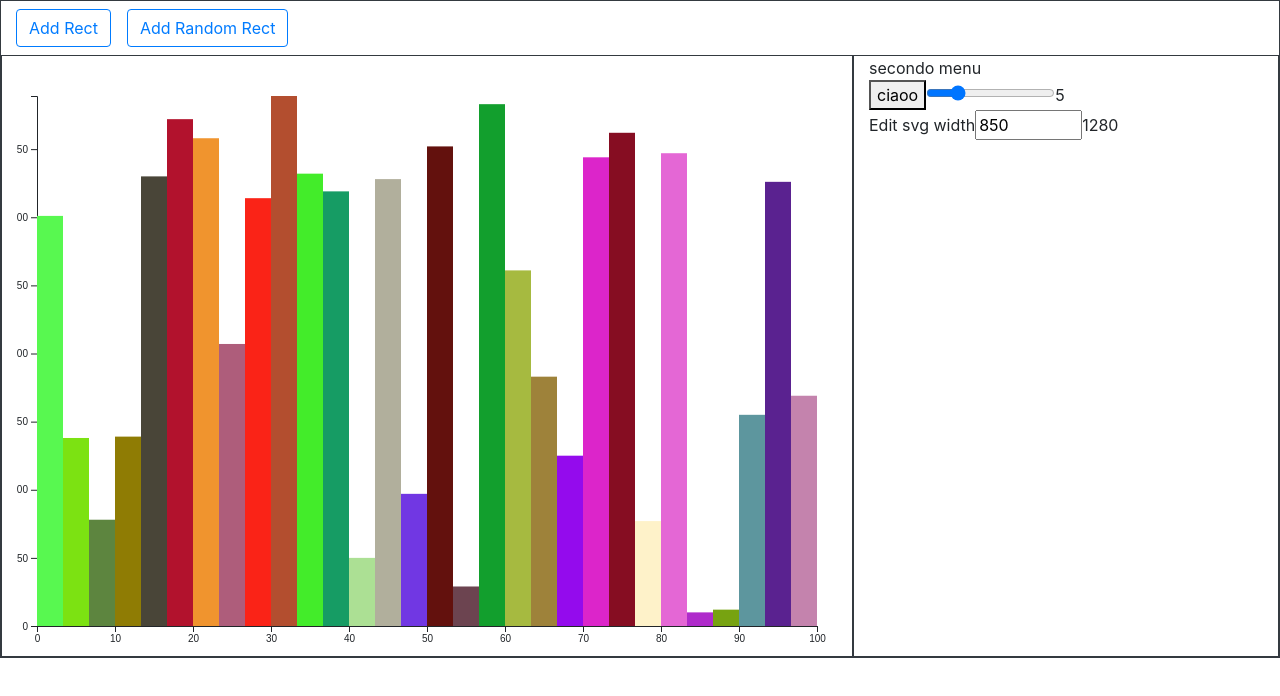
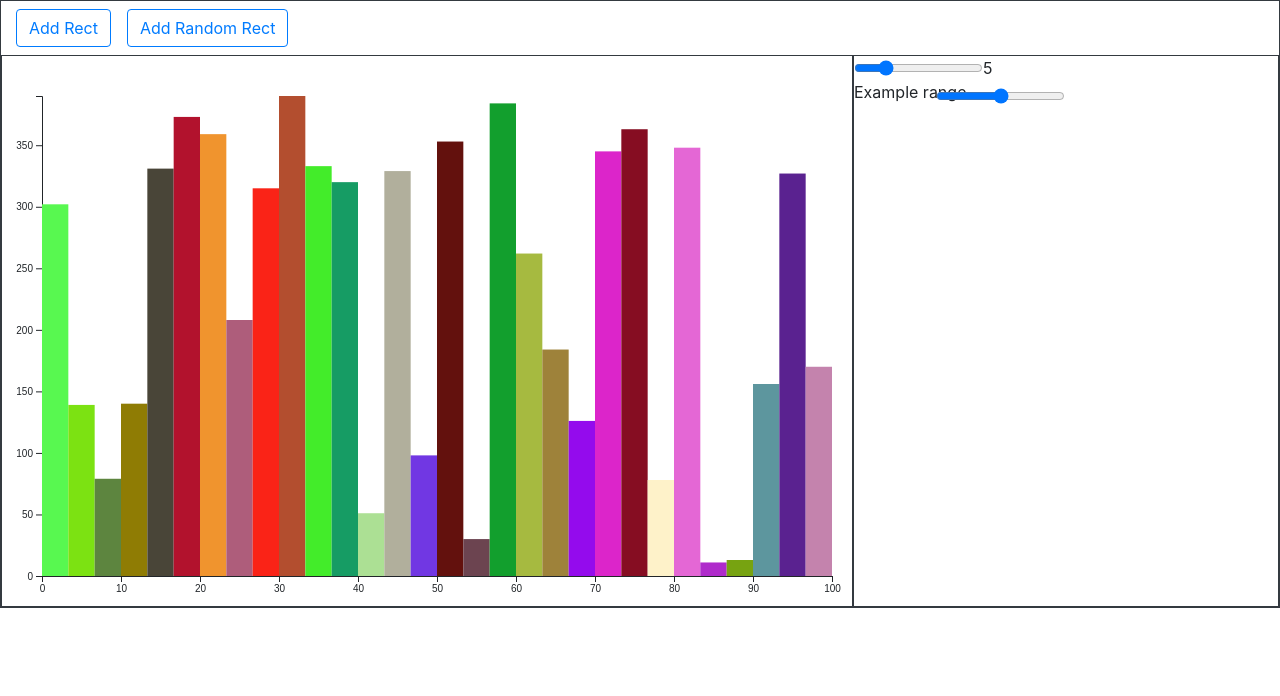
Before and after one commit to TurnuAlessandro/histogram-creation, a React (Create React App) app: page / in a window 1280 px wide. Shown: the top 696 px of the page. Built offline with nearby package versions, Linux system fonts and the light colour scheme.

Commit message:
Code Structure Modified

```diff
--- a/src/App.js
+++ b/src/App.js
@@ -8,7 +8,7 @@ import { getWidth, getHeight } from "./utils/pageDimensions";
 function element(uuid, value, color){
     return {
         uuid,
-        value: value ? value : Math.floor(Math.random() * 100 * 4), // +20 per evitare la presenza di zeri
+        value: value ? value : Math.floor(Math.random() * 100 * 4 + 1), // +20 per evitare la presenza di zeri
         color: color ? color : getRandomColor()
     };
 }
@@ -23,18 +23,15 @@ function App() {
     let addRectBtn = useRef(null);
     let addRandomRectBtn = useRef(null);
     let [svgWidth, setSvgWidth] = useState();
-    let [svgHeight, setSvgHeight] = useState(600);
+    let [svgHeight, setSvgHeight] = useState(550);
     let widthInput = useRef(null);
-
-
-let aaa = window.innerWidth
 
 
     let margin = {
         top: 40,
-        right: 50,
+        right: 20,
         bottom: 30,
-        left: 20
+        left: 40
     };
     let width = svgWidth - margin.left - margin.right;
     let height = svgHeight - margin.top - margin.bottom;
@@ -43,10 +40,12 @@ let aaa = window.innerWidth
     let maxYvalue = d3.max(dataArray, d => d.value);
 
 
+    // when the user change of the window
     window.onresize = () => {
         setSvgWidth((document.getElementById('histogram-container')?.clientWidth))
     }
 
+    // created to get the last and the first node of a d3 selection
     d3.selection.prototype.first = function (){
         return d3.select(this.nodes()[0])
     }
@@ -56,7 +55,7 @@ let aaa = window.innerWidth
 
 
     // Adds an element to the map at the end of the map => adds a rect after the last one
-    function addRandomElementToMap(data,transitionDuration){
+    function addRandomElementToMap(data, transitionDuration){
         let id = uuidv4();
         dataMap.set(id, element(id, data?.value, data?.color));
 
@@ -66,6 +65,12 @@ let aaa = window.innerWidth
         let newY = d3.scaleLinear()
             .range([0, height])
             .domain([d3.max([...dataMap.values()], d => d.value), 0])
+
+        // scale Y axis with transition
+        d3.select('#yAxis')
+            .transition()
+            .duration(transitionDuration)
+            .call(d3.axisLeft(newY));
 
         // movement of the other rects
         d3.select('svg')
@@ -94,6 +99,8 @@ let aaa = window.innerWidth
             .duration(transitionDuration)
             .attr('x', (dataMap.size-1)*(width / (dataArray.length+1)))
             .attr('width', (width) / (dataArray.length+1 > 0 ? dataArray.length+1 : 1))
+
+
 
 
         setTimeout(() => setDataMap(new Map(dataMap)), transitionDuration);
@@ -131,51 +138,27 @@ let aaa = window.innerWidth
 
 
 
-    useLayoutEffect(() => {
-
-
-
-        if (Array.isArray(dataArray)) {
-
-
-            d3.select('#histogram svg').remove();
-            let svg = d3.select("#histogram")
-                .append('svg')
-                .attr('width', width + margin.left + margin.right)
-                .attr('height', height + margin.bottom + margin.top)
-                .append('g')
-                .attr('transform', `translate(${margin.left},${margin.top})`)
-
-
 
 
     // X axis: scale and draw:
     var x = d3.scaleLinear()
         .domain([0, 100]) // axis y range
         .range([0, width]);//data.lenght]); // axis x range
-            var xAxis = svg.append("g")
-                .attr("transform", "translate(0," + height + ")");
-            xAxis.call(d3.axisBottom(x));
 
 
     // Y axis: scale and draw:
     var y = d3.scaleLinear()
         .range([0, height])
         .domain([d3.max(dataArray, d => d.value), 0])
-            let yAxis = svg.append("g");
+        .domain([d3.max(dataArray, d => d.value), 0])
 
-            yAxis.call(d3.axisLeft(y));
-
-
-            let translateX = width / (dataArray.length);
 
 
     d3.select('body')
         .attr('focusable', 'true')
-                .on('keydown', function(e) { // manage up, down and canc and n (or N) keys
+        .on('keydown', function(e) { // manage  n (or N) keys
             if(e.keyIdentifier == 'U+004E'){ // 'n' key
                 addRandomElementToMap();
-
             }
         });
 
@@ -187,11 +170,12 @@ let aaa = window.innerWidth
         if(newValue <= 0.5)
             newValue = 0.5
 
+
         if(newValue > maxYvalue){ // here the user changes the value with a value grater then the max value
-
             // update y axis value (scale domain)
             y.domain([newValue, 0]);
-                    yAxis.transition()
+            d3.select('#yAxis')
+                .transition()
                 .duration(transitionTime)
                 .call(d3.axisLeft(y));
 
@@ -212,7 +196,8 @@ let aaa = window.innerWidth
 
             // update y axis value (scale domain)
             y.domain([demainValue, 0]);
-                    yAxis.transition()
+            d3.select('#yAxis')
+                .transition()
                 .duration(transitionTime)
                 .call(d3.axisLeft(y));
         }
@@ -243,6 +228,45 @@ let aaa = window.innerWidth
             })
         }, transitionTime);
     }
+
+
+
+
+
+
+
+    useLayoutEffect(() => {
+
+        if (Array.isArray(dataArray)) {
+
+            d3.select('#histogram svg').remove();
+
+            let svg = d3.select("#histogram")
+                .append('svg')
+                .attr('width', width + margin.left + margin.right)
+                .attr('height', height + margin.bottom + margin.top)
+                .append('g')
+                .attr('transform', `translate(${margin.left},${margin.top})`)
+
+
+
+
+
+
+            var xAxis = svg.append("g")
+                .attr('id', 'xAxis')
+                .attr("transform", "translate(0," + height + ")");
+
+
+            let yAxis = svg.append("g")
+                .attr('id', 'yAxis');
+
+            xAxis.call(d3.axisBottom(x));
+
+            yAxis.call(d3.axisLeft(y));
+
+
+            let translateX = width / (dataArray.length);
 
 
 
@@ -438,20 +462,22 @@ let aaa = window.innerWidth
                         }}>
                         Add Random Rect
                     </button>
+
                 </div>
             </div>
             <div className='row'>
-        <div className='col-12 col-md-8 border border-dark' id='histogram-container'>
+
+
+
+
+
+
+                    <div className='col-12 col-md-8 border border-dark p-0' id='histogram-container'>
 
                         <div id="histogram" />
                     </div>
-        <div className='col-12 col-md-4 border border-dark'>
-secondo menu <br />
-            <div>
-                <button
-                    >
-                    ciaoo
-                </button>
+                    <div className='col-12 col-md-4 border border-dark '>
+<div className='row'>
                         <input
                             ref={wheel}
                             type="range"
@@ -462,41 +488,46 @@ secondo menu <br />
                             onChange={() => {
                                 setWheelSpeed(parseInt(wheel.current.value))
                             }}/>{wheelSpeed}
+</div>
                         <div>
+                        </div>
+                        <div className="input-group">
+                            <div>
+                                <label htmlFor="customRange1" className="form-label row">
+                                    Example range
+                                </label>
+                            </div>
+                            <div className="row">
+                                <input type="range" className="form-range" id="customRange1" />
                             </div>
                         </div>
 
-            <div>
-                <label htmlFor="widthInput">Edit svg width</label>
+                    </div>
 
-                <input
-                    id="widthInput"
-                    className='input'
-                    ref={widthInput}
-                    type="number"
-                    min={250}
-                    max={getWidth() - 50}
-                    step={10}
-                    defaultValue={svgWidth}
-                    onChange={() => {
-                        let value = parseInt(widthInput.current.value);
-                        let [min, max] = [parseInt(widthInput.current.min), parseInt(widthInput.current.max)]
-                        if (value > max)
-                            value = max;
-                        if (value < min)
-                            value = min;
-                        //setSvgWidth(parseInt(value))
-                    }}
-                />
-                {window.innerWidth}
-            </div>
+
+
+
+
+
+
+
+
+
+
+
+
+
+
             </div>
         </div>
 
 
 
 
-</div>
+
+
+
+
     );
 };
 
```
Lines whose indentation alone changed are shown as unchanged.
